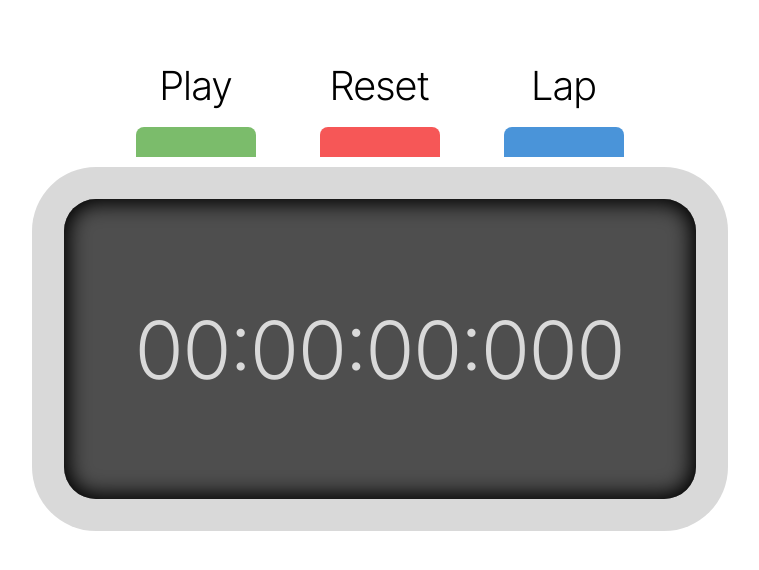
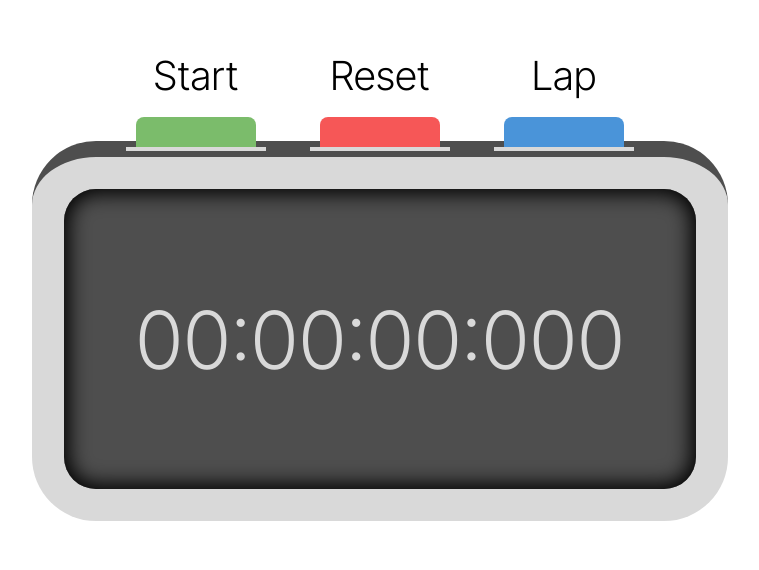
Before and after one commit to Shopify/eng-intern-assessment-react, a React app: page / in a window 1280 px wide. Shown: the part 112-682 px from the top of the page, without its empty margins (260-1019 px from the left). Built offline with nearby package versions, Linux system fonts and the light colour scheme.

Commit message:
finished styling stopwatch

```diff
--- a/src/StopWatch.tsx
+++ b/src/StopWatch.tsx
@@ -29,6 +29,7 @@ export default function StopWatch({
         if (timerState === TimerState.RESETTING) {
             pauseTime.current = 0;
             setTime(0);
+            setLaps([]);
         }
 
         return () => {
@@ -60,7 +61,6 @@ export default function StopWatch({
         }` || "00:00:00:000";
 
     useEffect(() => {
-        console.log("lap");
         if (!lapSignal) return;
         setLaps([...laps, timeString]);
         setLapSignal(false);
@@ -73,10 +73,8 @@ export default function StopWatch({
             </div>
             <div className="laps-wrapper">
                 {[...laps].reverse().map((lap, index) => (
-                    <div className="lap-border">
-                        <div key={lap + index} className="lap">
-                            {lap}
-                        </div>
+                    <div key={lap + index} className="lap-border">
+                        <div className="lap">{lap}</div>
                     </div>
                 ))}
             </div>
--- a/src/StopWatchButton.tsx
+++ b/src/StopWatchButton.tsx
@@ -16,7 +16,7 @@ export default function StopWatchButton({
         <div className="button-wrapper">
             <div>
                 <div className="button-text">
-                    {timerState === TimerState.RUNNING ? "Pause" : "Play"}
+                    {timerState === TimerState.RUNNING ? "Stop" : "Start"}
                 </div>
                 <button
                     onClick={() => {
@@ -30,15 +30,16 @@ export default function StopWatchButton({
                             setTimerState(TimerState.RUNNING);
                         }
                     }}
-                    name={timerState === TimerState.RUNNING ? "Pause" : "Play"}
+                    name={timerState === TimerState.RUNNING ? "Stop" : "Start"}
                     className={`button ${
                         timerState === TimerState.RUNNING
-                            ? "pause-button"
-                            : "play-button"
+                            ? "stop-button"
+                            : "start-button"
                     }`}
                 >
                     <div className="visual-button"></div>
                 </button>
+                <div className="button-line"></div>
             </div>
             <div>
                 <div className="button-text">Reset</div>
@@ -51,6 +52,7 @@ export default function StopWatchButton({
                 >
                     <div className="visual-button"></div>
                 </button>
+                <div className="button-line"></div>
             </div>
             <div>
                 <div className="button-text">Lap</div>
@@ -63,6 +65,7 @@ export default function StopWatchButton({
                 >
                     <div className="visual-button"></div>
                 </button>
+                <div className="button-line"></div>
             </div>
         </div>
     );
--- a/src/styles.css
+++ b/src/styles.css
@@ -17,9 +17,6 @@ button {
     margin: 0;
     padding: 0;
     border: 0;
-    font-size: 100%;
-    font: inherit;
-    vertical-align: baseline;
     background-color: transparent;
 }
 
@@ -27,6 +24,7 @@ button {
     display: flex;
     gap: 4rem;
     font-size: 2.5rem;
+    z-index: 1;
 }
 
 .button-wrapper > div {
@@ -64,11 +62,11 @@ button {
     padding-bottom: 0.5rem;
 }
 
-.play-button .visual-button {
+.start-button .visual-button {
     background-color: #7bbc6b;
 }
 
-.pause-button .visual-button {
+.stop-button .visual-button {
     background-color: #ca9c4b;
 }
 
@@ -80,6 +78,13 @@ button {
     background-color: #4a94d9;
 }
 
+.button-line {
+    height: 4px;
+    background-color: #d9d9d9;
+    width: 140px;
+    transform: translateX(-10px) translateY(-10px);
+}
+
 .stopwatch-border {
     display: flex;
     justify-content: center;
@@ -87,6 +92,8 @@ button {
     background-color: #d9d9d9;
     padding: 2rem;
     border-radius: 64px;
+    border-top: 16px solid #4e4e4e;
+    transform: translateY(-20px);
 }
 
 .stopwatch {
@@ -116,17 +123,17 @@ button {
     flex-direction: column;
     align-items: center;
     gap: 1rem;
-    width: calc(2rem + 600px);
+    width: calc(6rem + 600px);
 }
 
 .lap-border {
     display: flex;
     justify-content: center;
     align-items: center;
-    padding: 1rem;
     border-radius: 16px;
     background-color: #d9d9d9;
     width: 100%;
+    padding: 1rem;
 }
 
 .lap {
```
